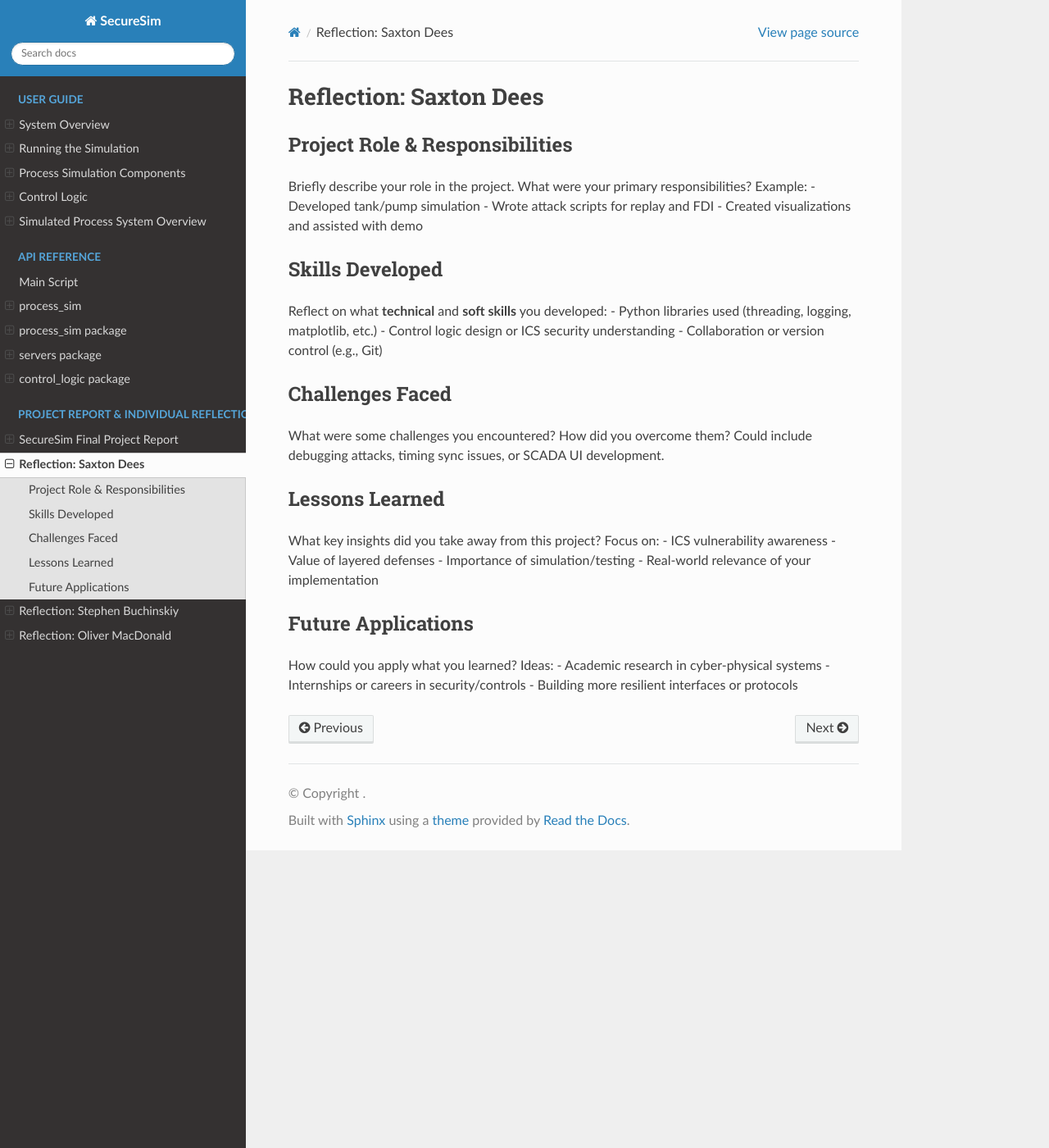
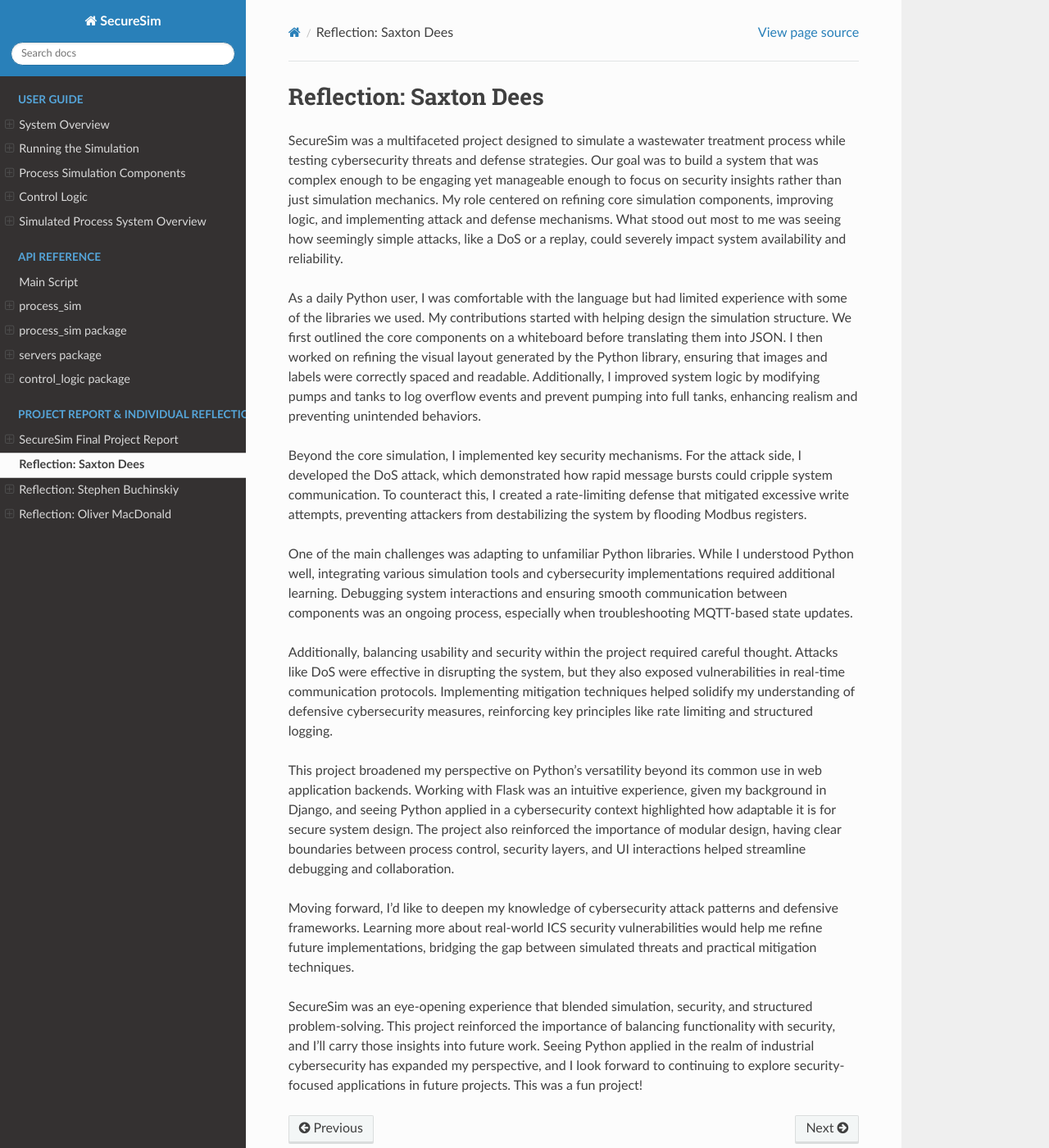
Before and after one commit to OliverMacD/SecureSim, a Sphinx documentation site: the page built from docs/source/reflections/saxton.rst, in a window 1280 px wide and 1400 px high. Shown: the whole window at 82% size. Built offline with Sphinx 7.4.7 and the Read the Docs theme 3.1.0, drawn with Linux system fonts in a browser that asks for light colours.

Commit message:
Added Saxton's Individual reflection

```diff
--- a/docs/source/reflections/saxton.rst
+++ b/docs/source/reflections/saxton.rst
@@ -2,39 +2,18 @@
 Reflection: Saxton Dees
 ============================
 
-Project Role & Responsibilities
--------------------------------
-Briefly describe your role in the project. What were your primary responsibilities?
-Example:
-- Developed tank/pump simulation
-- Wrote attack scripts for replay and FDI
-- Created visualizations and assisted with demo
+SecureSim was a multifaceted project designed to simulate a wastewater treatment process while testing cybersecurity threats and defense strategies. Our goal was to build a system that was complex enough to be engaging yet manageable enough to focus on security insights rather than just simulation mechanics. My role centered on refining core simulation components, improving logic, and implementing attack and defense mechanisms. What stood out most to me was seeing how seemingly simple attacks, like a DoS or a replay, could severely impact system availability and reliability.
 
-Skills Developed
-----------------
-Reflect on what **technical** and **soft skills** you developed:
-- Python libraries used (threading, logging, matplotlib, etc.)
-- Control logic design or ICS security understanding
-- Collaboration or version control (e.g., Git)
+As a daily Python user, I was comfortable with the language but had limited experience with some of the libraries we used. My contributions started with helping design the simulation structure. We first outlined the core components on a whiteboard before translating them into JSON. I then worked on refining the visual layout generated by the Python library, ensuring that images and labels were correctly spaced and readable. Additionally, I improved system logic by modifying pumps and tanks to log overflow events and prevent pumping into full tanks, enhancing realism and preventing unintended behaviors.
 
-Challenges Faced
-----------------
-What were some challenges you encountered? How did you overcome them?
-Could include debugging attacks, timing sync issues, or SCADA UI development.
+Beyond the core simulation, I implemented key security mechanisms. For the attack side, I developed the DoS attack, which demonstrated how rapid message bursts could cripple system communication. To counteract this, I created a rate-limiting defense that mitigated excessive write attempts, preventing attackers from destabilizing the system by flooding Modbus registers.
 
-Lessons Learned
----------------
-What key insights did you take away from this project?
-Focus on:
-- ICS vulnerability awareness
-- Value of layered defenses
-- Importance of simulation/testing
-- Real-world relevance of your implementation
+One of the main challenges was adapting to unfamiliar Python libraries. While I understood Python well, integrating various simulation tools and cybersecurity implementations required additional learning. Debugging system interactions and ensuring smooth communication between components was an ongoing process, especially when troubleshooting MQTT-based state updates.
 
-Future Applications
--------------------
-How could you apply what you learned?
-Ideas:
-- Academic research in cyber-physical systems
-- Internships or careers in security/controls
-- Building more resilient interfaces or protocols
+Additionally, balancing usability and security within the project required careful thought. Attacks like DoS were effective in disrupting the system, but they also exposed vulnerabilities in real-time communication protocols. Implementing mitigation techniques helped solidify my understanding of defensive cybersecurity measures, reinforcing key principles like rate limiting and structured logging.
+
+This project broadened my perspective on Python’s versatility beyond its common use in web application backends. Working with Flask was an intuitive experience, given my background in Django, and seeing Python applied in a cybersecurity context highlighted how adaptable it is for secure system design. The project also reinforced the importance of modular design, having clear boundaries between process control, security layers, and UI interactions helped streamline debugging and collaboration.
+
+Moving forward, I'd like to deepen my knowledge of cybersecurity attack patterns and defensive frameworks. Learning more about real-world ICS security vulnerabilities would help me refine future implementations, bridging the gap between simulated threats and practical mitigation techniques.
+
+SecureSim was an eye-opening experience that blended simulation, security, and structured problem-solving. This project reinforced the importance of balancing functionality with security, and I’ll carry those insights into future work. Seeing Python applied in the realm of industrial cybersecurity has expanded my perspective, and I look forward to continuing to explore security-focused applications in future projects. This was a fun project!
```
Also changed, not shown: 3 other files.
